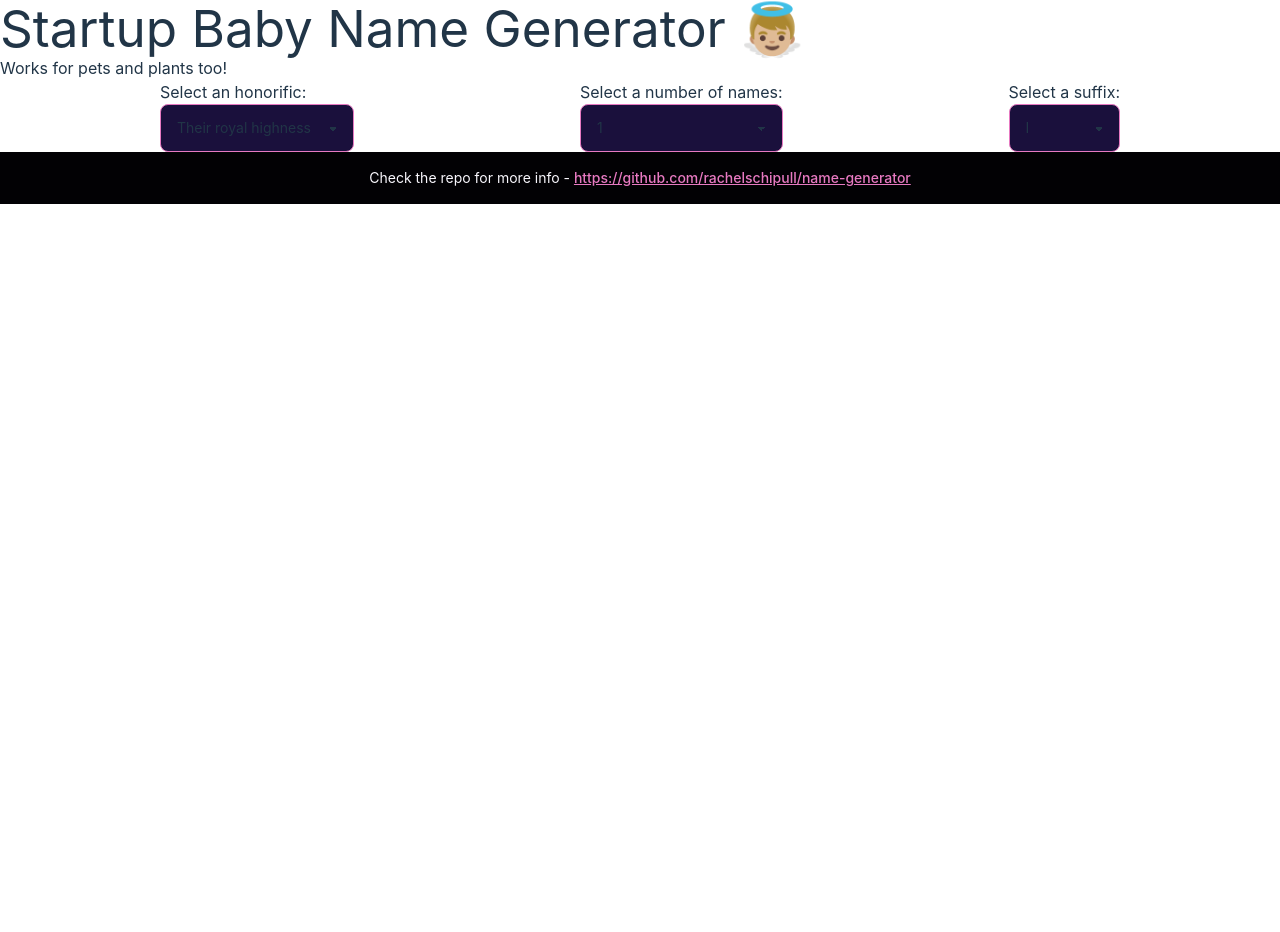
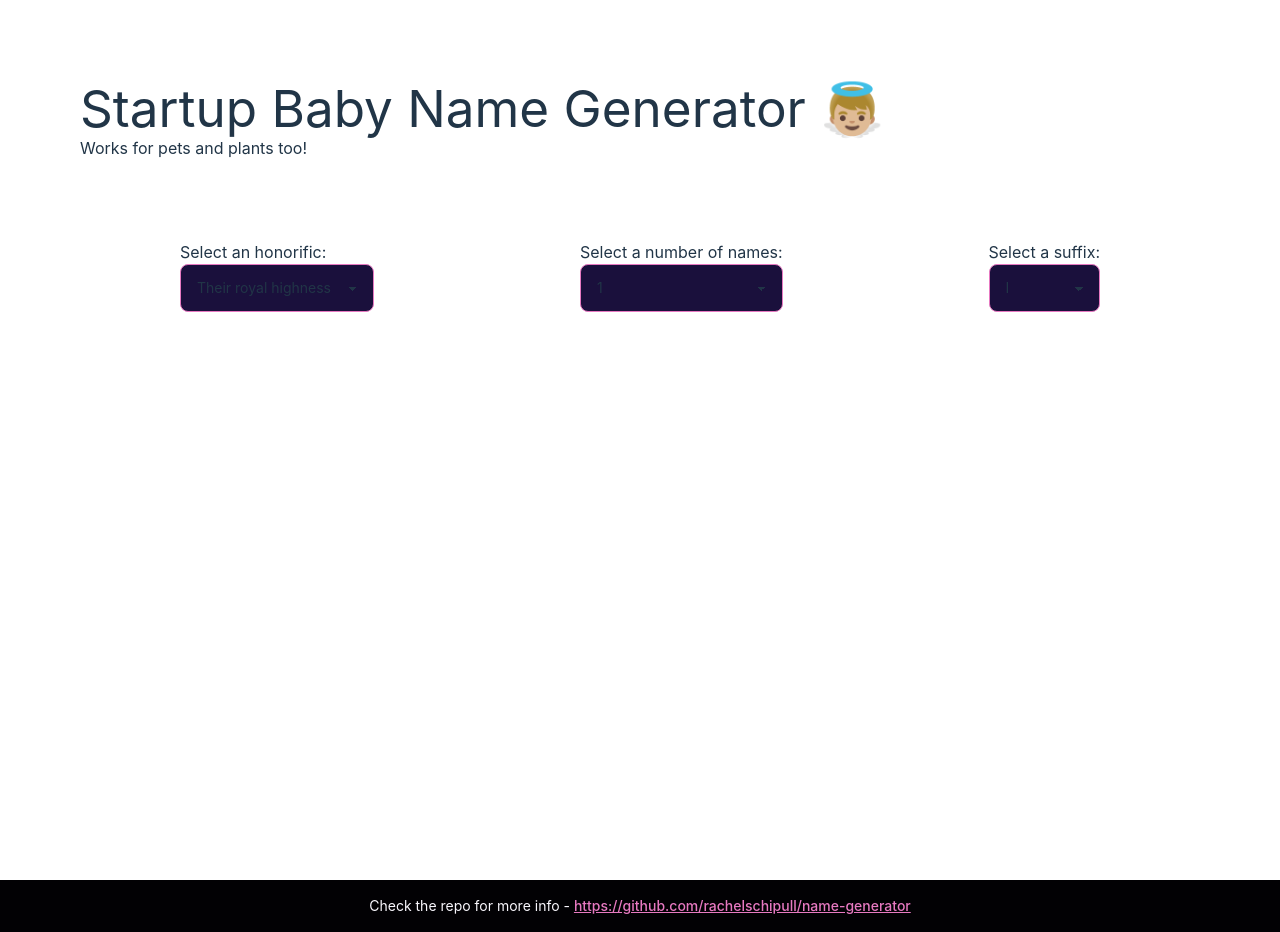
Before and after one commit to rachelschipull/name-generator, a React (Vite) app: page / in a window 1280 px wide. Before the commit the page ends 800 px from the top, so only its background shows below. Built offline with nearby package versions, Linux system fonts and the light colour scheme.

Commit message:
more daisy styles

```diff
--- a/src/components/App/App.jsx
+++ b/src/components/App/App.jsx
@@ -1,9 +1,8 @@
 import React from 'react'
 import Button from '../Button'
-import reactLogo from '../../assets/react.svg'
-import viteLogo from '/vite.svg'
 import './App.css'
 import Form from '../Form'
+import Footer from '../Footer'
 
 function App() {
   // const [count, setCount] = useState(0)
@@ -11,26 +10,7 @@ function App() {
   return (
     <>
       <Form />
-      {/* <div>
-        <a href="https://vitejs.dev" target="_blank">
-          <img src={viteLogo} className="logo" alt="Vite logo" />
-        </a>
-        <a href="https://react.dev" target="_blank">
-          <img src={reactLogo} className="logo react" alt="React logo" />
-        </a>
-      </div>
-      <h1>Vite + React</h1>
-      <div className="card">
-        <button onClick={() => setCount((count) => count + 1)}>
-          count is {count}
-        </button>
-        <p>
-          Edit <code>src/App.jsx</code> and save to test HMR
-        </p>
-      </div>
-      <p className="read-the-docs">
-        Click on the Vite and React logos to learn more
-      </p> */}
+      <Footer />
     </>
   )
 }
--- a/src/components/Form/Form.jsx
+++ b/src/components/Form/Form.jsx
@@ -3,7 +3,6 @@ import Honorific from '../Honorific'
 import Suffix from '../Suffix'
 import Selector from '../Selector'
 import Header from '../Header'
-import Footer from '../Footer'
 
 function Form () {
   const [data, setData] = useState('')
@@ -24,13 +23,14 @@ function Form () {
   return (
     <div className="w-screen h-screen">
         <Header />
-          <div className="flex justify-center justify-between px-40 w-100">
+          <div className="flex justify-center justify-between px-40 w-100 m-5">
             <Honorific onDataChange={handleHonorChange}/>
             <Selector onSelectChange={handleSelectChange}/>
             <Suffix onSuffChange={handleSuffChange}/>
           </div>
-          <p>{data} {selectedNumber} {suffData}</p>
-        <Footer />
+          <div className="flex justify-center mb-5">
+            <p>{data} {selectedNumber} {suffData}</p>
+          </div>
     </div>
   )
 }
--- a/src/components/Header/Header.jsx
+++ b/src/components/Header/Header.jsx
@@ -3,8 +3,10 @@ import React from 'react'
 function Header(){
     return (
         <>
-            <h1>Startup Baby Name Generator 👼🏼</h1>
-            <p>Works for pets and plants too!</p>
+            <header className='m-20'>
+                <h1>Startup Baby Name Generator 👼🏼</h1>
+                <p>Works for pets and plants too!</p>
+            </header>
         </>
     )
 }
--- a/src/components/Honorific/Honorific.jsx
+++ b/src/components/Honorific/Honorific.jsx
@@ -51,11 +51,6 @@ function Honorific ({onDataChange}) {
         </select>
       </fieldset>
 
-      {/* <p>
-        Selected value:
-        <br />
-        {selectedHonor}
-      </p> */}
     </form>
   )
 }
```
